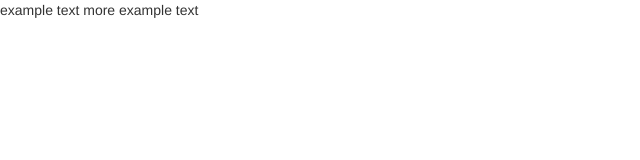
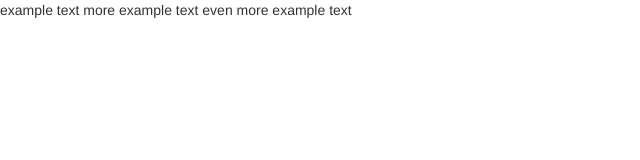
Before and after one commit to alexskreen/git-commit-test, a plain HTML site: page index.html in a window 1280 px wide. Shown: the whole page, without its empty margins (0-640 px from the left). Drawn offline with Linux system fonts and the light colour scheme.

Commit message:
testing git force push

```diff
--- a/index.html
+++ b/index.html
@@ -10,5 +10,6 @@
   <body>
     example text
     more example text
+    even more example text
   </body>
 </html>
```
